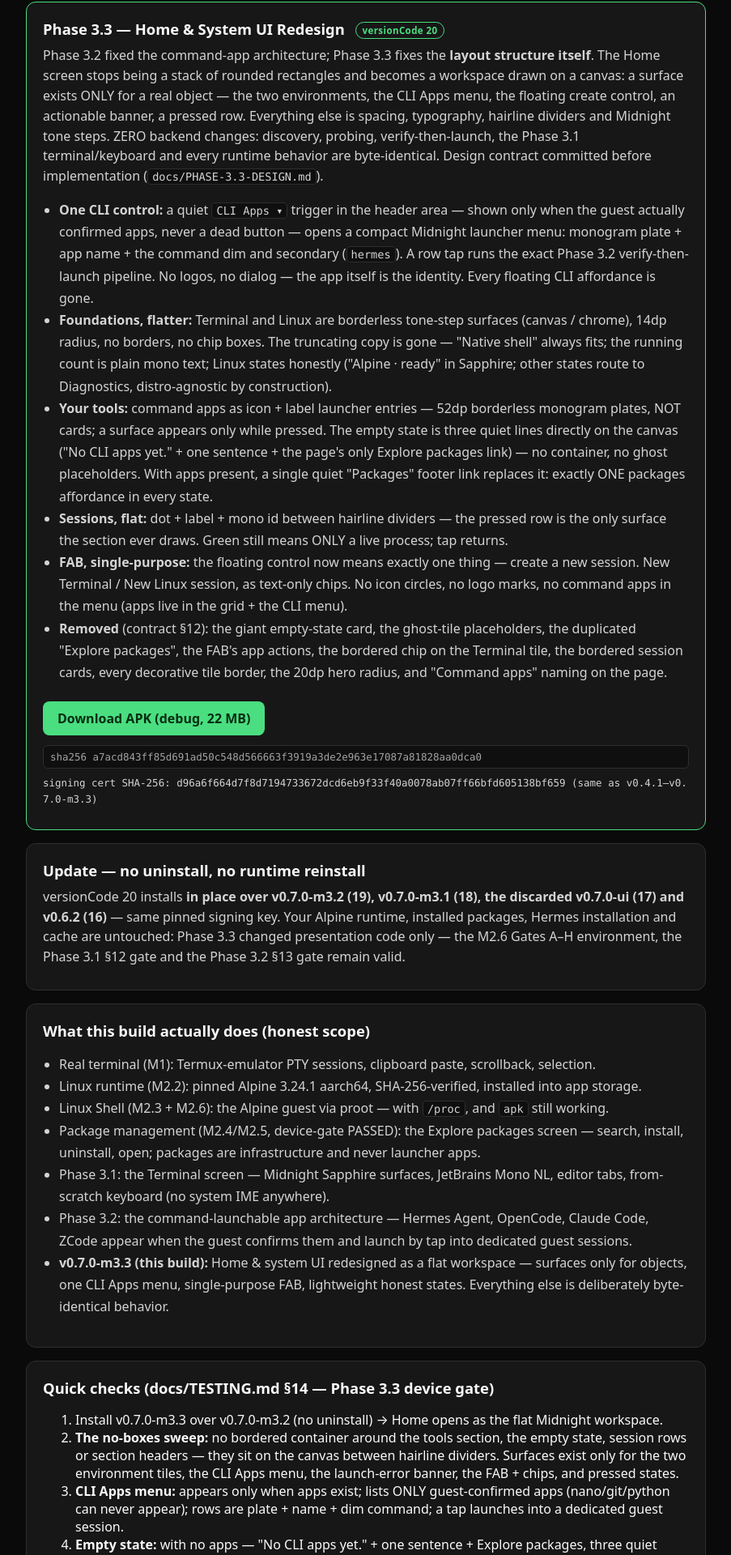
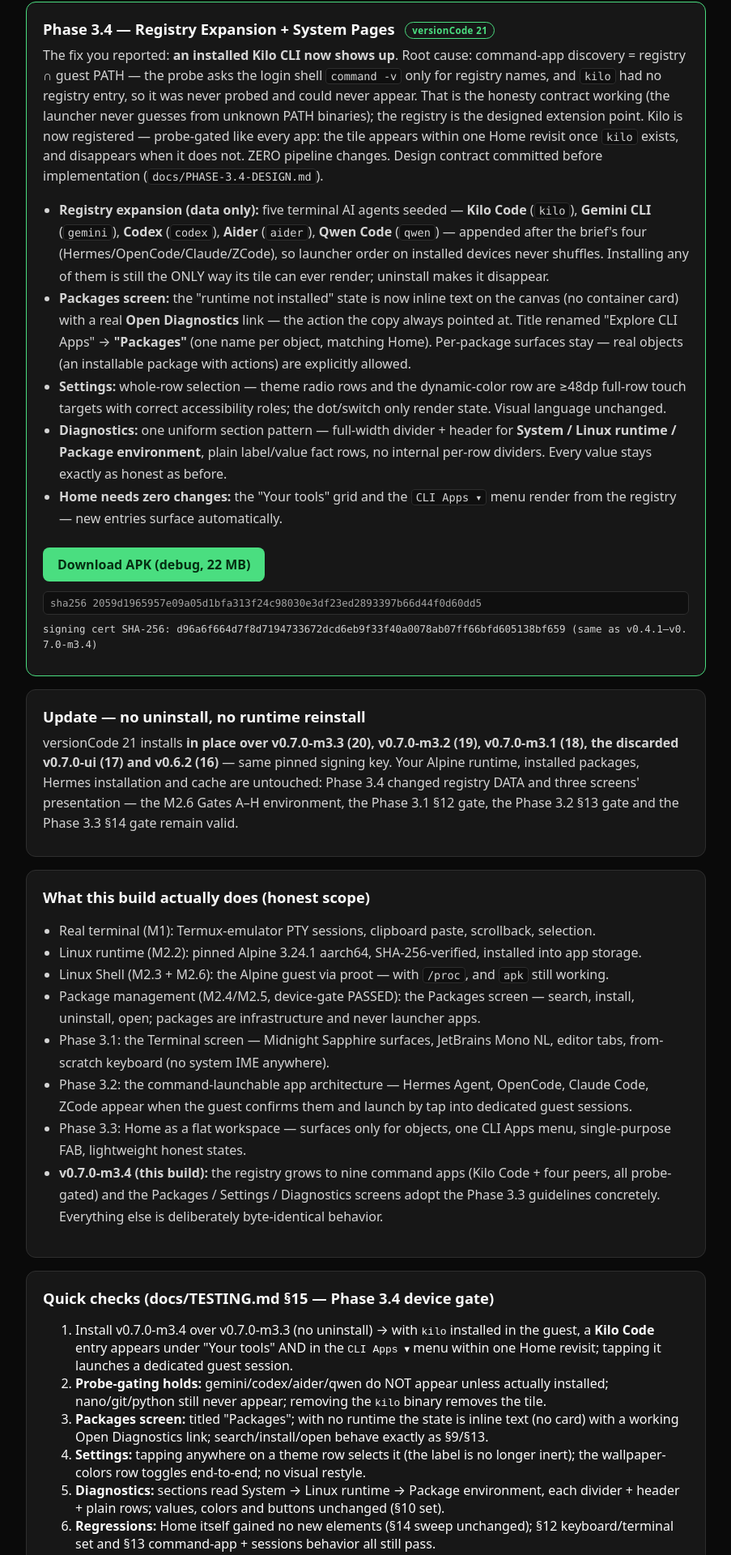
Before and after one commit to Taha-Raees/pocketshell, a Next.js app: page / in a window 1280 px wide. Shown: the part 157-2077 px from the top of the page at 81% size, without its empty margins (188-1091 px from the left). Built offline with nearby package versions, Linux system fonts and the light colour scheme.

Commit message:
Phase 3.4 delivery: payload script v0.7.0-m3.4 block + contract pin, delivery page §15 quick checks (download/README.md refreshed on disk, gitignored by design)

```diff
--- a/app/page.tsx
+++ b/app/page.tsx
@@ -1,10 +1,10 @@
-const VERSION = "v0.7.0-m3.3";
+const VERSION = "v0.7.0-m3.4";
 
 const HASHES = {
-  apk: "a7acd843ff85d691ad50c548d566663f3919a3de2e963e17087a81828aa0dca0",
-  zip: "cd554f97e300f3d859c2242919760e1750fe22c935a39e81118a17a312be4de7",
-  tgz: "d5e11ae7b905622cea1ab4cafe78cd0233f75e024fd9b7a73aff78125b651e9d",
-  bundle: "108a986d24e13f0b23a810d75a57028be7a6d256b878407458bd244d4ea81611",
+  apk: "2059d1965957e09a05d1bfa313f24c98030e3df23ed2893397b66d44f0d60dd5",
+  zip: "9b73fe8cfa915b476fde3debed1b413820a1447559aebe7f20c251ebd240c4d6",
+  tgz: "37fd374080fdf74cb84b569434775a19f55acd3555822d0ade004a7c5f74f651",
+  bundle: "b9c53eef35652c553773860e04c3a7f4c365a6c4a8da1e18ecdda9fdcbaabd20",
 };
 
 function Sha({ text }: { text: string }) {
@@ -25,85 +25,79 @@
 
       <div className="card primary">
         <h2>
-          Phase 3.3 — Home &amp; System UI Redesign{" "}
-          <span className="badge">versionCode 20</span>
+          Phase 3.4 — Registry Expansion + System Pages{" "}
+          <span className="badge">versionCode 21</span>
         </h2>
         <p>
-          Phase 3.2 fixed the command-app architecture; Phase 3.3 fixes the{" "}
-          <b>layout structure itself</b>. The Home screen stops being a stack
-          of rounded rectangles and becomes a workspace drawn on a canvas: a
-          surface exists ONLY for a real object — the two environments, the
-          CLI Apps menu, the floating create control, an actionable banner, a
-          pressed row. Everything else is spacing, typography, hairline
-          dividers and Midnight tone steps. ZERO backend changes: discovery,
-          probing, verify-then-launch, the Phase 3.1 terminal/keyboard and
-          every runtime behavior are byte-identical. Design contract committed
-          before implementation (<code>docs/PHASE-3.3-DESIGN.md</code>).
+          The fix you reported: <b>an installed Kilo CLI now shows up</b>. Root
+          cause: command-app discovery = registry ∩ guest PATH — the probe asks
+          the login shell <code>command -v</code> only for registry names, and{" "}
+          <code>kilo</code> had no registry entry, so it was never probed and
+          could never appear. That is the honesty contract working (the
+          launcher never guesses from unknown PATH binaries); the registry is
+          the designed extension point. Kilo is now registered — probe-gated
+          like every app: the tile appears within one Home revisit once{" "}
+          <code>kilo</code> exists, and disappears when it does not. ZERO
+          pipeline changes. Design contract committed before implementation (
+          <code>docs/PHASE-3.4-DESIGN.md</code>).
         </p>
         <ul className="steps">
           <li>
-            <b>One CLI control:</b> a quiet <code>CLI Apps ▾</code> trigger in
-            the header area — shown only when the guest actually confirmed
-            apps, never a dead button — opens a compact Midnight launcher
-            menu: monogram plate + app name + the command dim and secondary
-            (<code>hermes</code>). A row tap runs the exact Phase 3.2
-            verify-then-launch pipeline. No logos, no dialog — the app itself
-            is the identity. Every floating CLI affordance is gone.
+            <b>Registry expansion (data only):</b> five terminal AI agents
+            seeded — <b>Kilo Code</b> (<code>kilo</code>), <b>Gemini CLI</b> (
+            <code>gemini</code>), <b>Codex</b> (<code>codex</code>),{" "}
+            <b>Aider</b> (<code>aider</code>), <b>Qwen Code</b> (
+            <code>qwen</code>) — appended after the brief&apos;s four
+            (Hermes/OpenCode/Claude/ZCode), so launcher order on installed
+            devices never shuffles. Installing any of them is still the ONLY
+            way its tile can ever render; uninstall makes it disappear.
           </li>
           <li>
-            <b>Foundations, flatter:</b> Terminal and Linux are borderless
-            tone-step surfaces (canvas / chrome), 14dp radius, no borders, no
-            chip boxes. The truncating copy is gone — "Native shell" always
-            fits; the running count is plain mono text; Linux states honestly
-            ("Alpine · ready" in Sapphire; other states route to Diagnostics,
-            distro-agnostic by construction).
+            <b>Packages screen:</b> the &quot;runtime not installed&quot; state
+            is now inline text on the canvas (no container card) with a real{" "}
+            <b>Open Diagnostics</b> link — the action the copy always pointed
+            at. Title renamed &quot;Explore CLI Apps&quot; →{" "}
+            <b>&quot;Packages&quot;</b> (one name per object, matching Home).
+            Per-package surfaces stay — real objects (an installable package
+            with actions) are explicitly allowed.
           </li>
           <li>
-            <b>Your tools:</b> command apps as icon + label launcher entries —
-            52dp borderless monogram plates, NOT cards; a surface appears only
-            while pressed. The empty state is three quiet lines directly on
-            the canvas ("No CLI apps yet." + one sentence + the page's only
-            Explore packages link) — no container, no ghost placeholders. With
-            apps present, a single quiet "Packages" footer link replaces it:
-            exactly ONE packages affordance in every state.
+            <b>Settings:</b> whole-row selection — theme radio rows and the
+            dynamic-color row are ≥48dp full-row touch targets with correct
+            accessibility roles; the dot/switch only render state. Visual
+            language unchanged.
           </li>
           <li>
-            <b>Sessions, flat:</b> dot + label + mono id between hairline
-            dividers — the pressed row is the only surface the section ever
-            draws. Green still means ONLY a live process; tap returns.
+            <b>Diagnostics:</b> one uniform section pattern — full-width
+            divider + header for <b>System / Linux runtime / Package
+            environment</b>, plain label/value fact rows, no internal per-row
+            dividers. Every value stays exactly as honest as before.
           </li>
           <li>
-            <b>FAB, single-purpose:</b> the floating control now means exactly
-            one thing — create a new session. New Terminal / New Linux
-            session, as text-only chips. No icon circles, no logo marks, no
-            command apps in the menu (apps live in the grid + the CLI menu).
-          </li>
-          <li>
-            <b>Removed</b> (contract §12): the giant empty-state card, the
-            ghost-tile placeholders, the duplicated "Explore packages", the
-            FAB's app actions, the bordered chip on the Terminal tile, the
-            bordered session cards, every decorative tile border, the 20dp
-            hero radius, and "Command apps" naming on the page.
+            <b>Home needs zero changes:</b> the &quot;Your tools&quot; grid and
+            the <code>CLI Apps ▾</code> menu render from the registry — new
+            entries surface automatically.
           </li>
         </ul>
-        <a className="btn" href="/PocketShell-v0.7.0-m3.3-debug.apk">
+        <a className="btn" href="/PocketShell-v0.7.0-m3.4-debug.apk">
           Download APK (debug, 22 MB)
         </a>
         <Sha text={HASHES.apk} />
         <p className="mono" style={{ border: "none", background: "transparent", padding: 0 }}>
-          signing cert SHA-256: d96a6f664d7f8d7194733672dcd6eb9f33f40a0078ab07ff66bfd605138bf659 (same as v0.4.1–v0.7.0-m3.3)
+          signing cert SHA-256: d96a6f664d7f8d7194733672dcd6eb9f33f40a0078ab07ff66bfd605138bf659 (same as v0.4.1–v0.7.0-m3.4)
         </p>
       </div>
 
       <div className="card">
         <h2>Update — no uninstall, no runtime reinstall</h2>
         <p>
-          versionCode 20 installs <b>in place over v0.7.0-m3.2 (19),
-          v0.7.0-m3.1 (18), the discarded v0.7.0-ui (17) and v0.6.2 (16)</b> —
-          same pinned signing key. Your Alpine runtime, installed packages,
-          Hermes installation and cache are untouched: Phase 3.3 changed
-          presentation code only — the M2.6 Gates A–H environment, the Phase
-          3.1 §12 gate and the Phase 3.2 §13 gate remain valid.
+          versionCode 21 installs <b>in place over v0.7.0-m3.3 (20),
+          v0.7.0-m3.2 (19), v0.7.0-m3.1 (18), the discarded v0.7.0-ui (17) and
+          v0.6.2 (16)</b> — same pinned signing key. Your Alpine runtime,
+          installed packages, Hermes installation and cache are untouched:
+          Phase 3.4 changed registry DATA and three screens&apos; presentation —
+          the M2.6 Gates A–H environment, the Phase 3.1 §12 gate, the Phase
+          3.2 §13 gate and the Phase 3.3 §14 gate remain valid.
         </p>
       </div>
 
@@ -123,8 +117,8 @@
             <code>/proc</code>, and <code>apk</code> still working.
           </li>
           <li>
-            Package management (M2.4/M2.5, device-gate PASSED): the Explore
-            packages screen — search, install, uninstall, open; packages are
+            Package management (M2.4/M2.5, device-gate PASSED): the Packages
+            screen — search, install, uninstall, open; packages are
             infrastructure and never launcher apps.
           </li>
           <li>
@@ -138,53 +132,53 @@
             and launch by tap into dedicated guest sessions.
           </li>
           <li>
-            <b>v0.7.0-m3.3 (this build):</b> Home &amp; system UI redesigned
-            as a flat workspace — surfaces only for objects, one CLI Apps
-            menu, single-purpose FAB, lightweight honest states. Everything
-            else is deliberately byte-identical behavior.
+            Phase 3.3: Home as a flat workspace — surfaces only for objects,
+            one CLI Apps menu, single-purpose FAB, lightweight honest states.
+          </li>
+          <li>
+            <b>v0.7.0-m3.4 (this build):</b> the registry grows to nine
+            command apps (Kilo Code + four peers, all probe-gated) and the
+            Packages / Settings / Diagnostics screens adopt the Phase 3.3
+            guidelines concretely. Everything else is deliberately
+            byte-identical behavior.
           </li>
         </ul>
       </div>
 
       <div className="card">
-        <h2>Quick checks (docs/TESTING.md §14 — Phase 3.3 device gate)</h2>
+        <h2>Quick checks (docs/TESTING.md §15 — Phase 3.4 device gate)</h2>
         <ol className="steps">
           <li>
-            Install {VERSION} over v0.7.0-m3.2 (no uninstall) → Home opens as
-            the flat Midnight workspace.
+            Install {VERSION} over v0.7.0-m3.3 (no uninstall) → with{" "}
+            <code>kilo</code> installed in the guest, a <b>Kilo Code</b> entry
+            appears under &quot;Your tools&quot; AND in the <code>CLI Apps ▾</code>{" "}
+            menu within one Home revisit; tapping it launches a dedicated
+            guest session.
           </li>
           <li>
-            <b>The no-boxes sweep:</b> no bordered container around the tools
-            section, the empty state, session rows or section headers — they
-            sit on the canvas between hairline dividers. Surfaces exist only
-            for the two environment tiles, the CLI Apps menu, the launch-error
-            banner, the FAB + chips, and pressed states.
+            <b>Probe-gating holds:</b> gemini/codex/aider/qwen do NOT appear
+            unless actually installed; nano/git/python still never appear;
+            removing the <code>kilo</code> binary removes the tile.
           </li>
           <li>
-            <b>CLI Apps menu:</b> appears only when apps exist; lists ONLY
-            guest-confirmed apps (nano/git/python can never appear); rows are
-            plate + name + dim command; a tap launches into a dedicated guest
-            session.
+            <b>Packages screen:</b> titled &quot;Packages&quot;; with no
+            runtime the state is inline text (no card) with a working
+            Open Diagnostics link; search/install/open behave exactly as §9/§13.
           </li>
           <li>
-            <b>Empty state:</b> with no apps — "No CLI apps yet." + one
-            sentence + Explore packages, three quiet lines, exactly ONE
-            packages affordance. With apps — a single quiet "Packages" footer
-            link instead.
+            <b>Settings:</b> tapping anywhere on a theme row selects it (the
+            label is no longer inert); the wallpaper-colors row toggles
+            end-to-end; no visual restyle.
           </li>
           <li>
-            <b>FAB:</b> exactly two creation actions (New Terminal fresh; New
-            Linux session when READY), text-only chips; scrim/×/Back dismiss.
+            <b>Diagnostics:</b> sections read System → Linux runtime →
+            Package environment, each divider + header + plain rows; values,
+            colors and buttons unchanged (§10 set).
           </li>
           <li>
-            <b>Sessions + responsive:</b> flat divider rows, green only for
-            live processes; phone 3-column grid, tablet 4/6 columns capped
-            ~720dp; nothing truncated on the foundation tiles.
-          </li>
-          <li>
-            <b>Regressions:</b> Phase 3.1 terminal chrome/tabs/keyboard
-            identical to §12; Phase 3.2 §13 honesty checks (no packages on
-            Home, Hermes iff available, tap-launch) all still pass.
+            <b>Regressions:</b> Home itself gained no new elements (§14 sweep
+            unchanged); §12 keyboard/terminal set and §13 command-app +
+            sessions behavior all still pass.
           </li>
         </ol>
       </div>
@@ -193,15 +187,15 @@
         <h2>Source (version control)</h2>
         <p>
           Complete buildable source. The zip intentionally contains no
-          dotfiles; full history rides in the git bundle (tip 9803940 —
+          dotfiles; full history rides in the git bundle (tip fcbe2f2 —
           includes the complete milestone history, the honest record of the
-          discarded UI attempt + rollback, and all three Phase 3 design
+          discarded UI attempt + rollback, and all four Phase 3 design
           contracts).
         </p>
-        <a className="btn secondary" href="/PocketShell-v0.7.0-m3.3-source.zip">
+        <a className="btn secondary" href="/PocketShell-v0.7.0-m3.4-source.zip">
           source.zip
         </a>
-        <a className="btn secondary" href="/PocketShell-v0.7.0-m3.3-source.tar.gz">
+        <a className="btn secondary" href="/PocketShell-v0.7.0-m3.4-source.tar.gz">
           source.tar.gz
         </a>
         <a className="btn secondary" href="/pocketshell-m2.gitbundle">
@@ -222,9 +216,10 @@
         (device-verified) · M2.4 package layer (device gate PASSED) · M2.5
         search-install · M2.6 real /proc + real apk (device-CONFIRMED
         2026-09-02) · v0.6.2 hardlink + sysdata repairs · v0.7.0-m3.1 terminal
-        redesign · v0.7.0-m3.2 OS launcher + command apps · <b>v0.7.0-m3.3
-        (this build): Phase 3.3 — Home &amp; system UI redesign, flat workspace,
-        presentation-only</b>. Your device keeps doing the QA that matters.
+        redesign · v0.7.0-m3.2 OS launcher + command apps · v0.7.0-m3.3 flat
+        workspace · <b>v0.7.0-m3.4 (this build): Phase 3.4 — registry expansion
+        (Kilo Code + peers) + system pages</b>. Your device keeps doing the QA
+        that matters.
       </footer>
     </main>
   );
```
Also changed, not shown: download/README.md, 1 other file (tests, documents, lock files or other folders).
